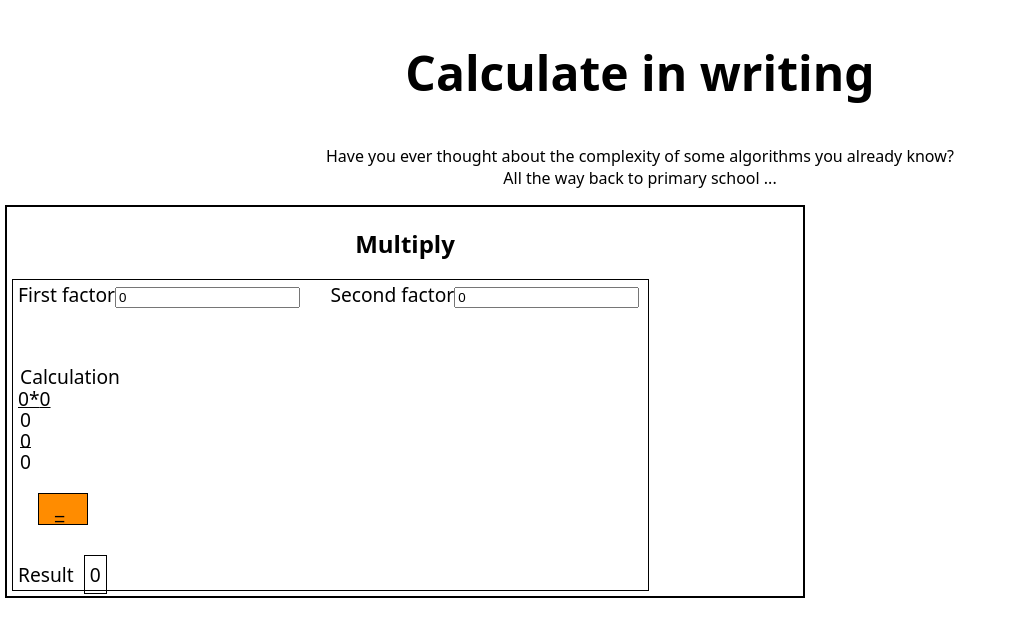
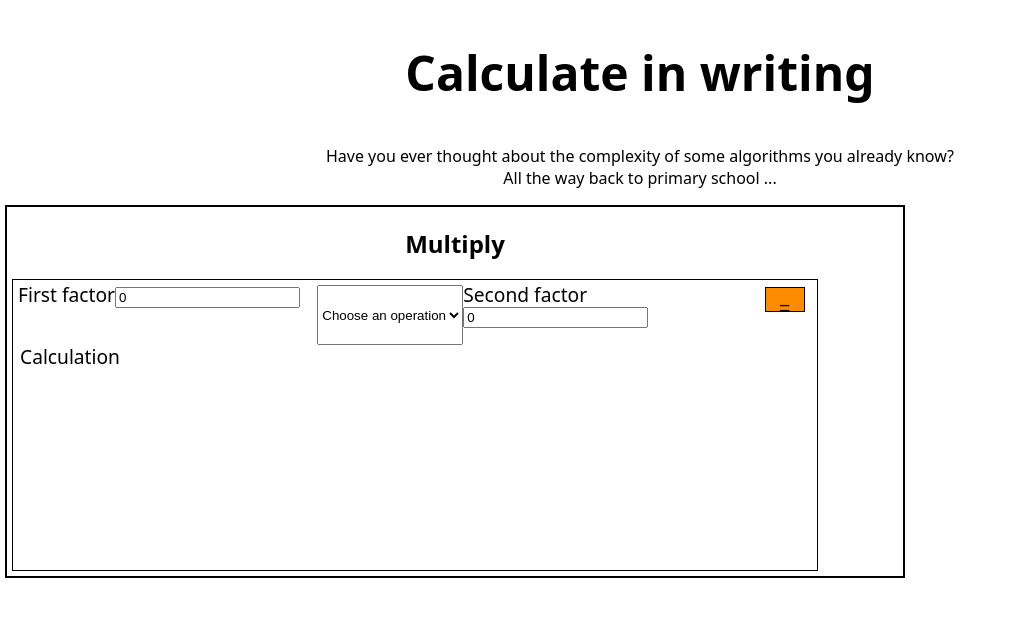
Before and after one commit to Xristof23/calculators, a React (Create React App) app: page / in a window 1280 px wide. Shown: the top 636 px of the page, without its empty margins (0-1012 px from the left). Built offline with nearby package versions, Linux system fonts and the light colour scheme.

Commit message:
introduced op menu, started on array *

```diff
--- a/src/App.js
+++ b/src/App.js
@@ -47,23 +47,32 @@ function MultiplyInWriting({ a, b }) {
       <p className="calc-write">{secondLine}</p>
       <p className="calc-result">{result}</p>
 
-      <button
-        className="calculate-button"
-        // onClick={(() => )}
-      >
-        =
-      </button>
-
       <p>
         Result <output className="result">{result}</output>
       </p>
     </>
   );
 }
-// console.log("MIW: ", MultiplyInWriting("111", "23"));
+
+function MultiplyWithArray(a, b) {
+  const firstArray = a.split("");
+  const secondArray = b.split("");
+  console.log(firstArray);
+  console.log(secondArray);
+}
+MultiplyWithArray("250", "53");
+
 export default function App() {
   const [firstFactor, setFirstFactor] = useState("0");
   const [secondFactor, setSecondFactor] = useState("0");
+  const [operation, setOperation] = useState("multiplication");
+
+  // write function to start component MiW?
+  function handleCalculation() {
+    console.log("Handle calc");
+    console.log(operation);
+  }
+
   return (
     <main>
       <article>
@@ -85,6 +94,23 @@ export default function App() {
               onChange={(event) => setFirstFactor(event.target.value)}
             ></input>
           </label>
+          <select
+            id="operation"
+            value={operation}
+            onChange={(event) => setOperation(event.target.value)}
+          >
+            <option value="">Choose an operation</option>
+            <option value="add">+</option>
+            <option value="subtract">-</option>
+            <option value="multiply">*</option>
+            <option value="divide">/</option>
+          </select>
+          {/* <button
+            className="calculate-button"
+
+          >
+            *
+          </button> */}
           <label htmlFor="secondfactor">
             Second factor
             <input
@@ -93,9 +119,14 @@ export default function App() {
               onChange={(event) => setSecondFactor(event.target.value)}
             ></input>
           </label>
+          <button className="calculate-button" onClick={handleCalculation}>
+            =
+          </button>
           <div>
             <p className="calc-write">Calculation</p>
-            <MultiplyInWriting a={firstFactor} b={secondFactor} />
+            {operation == "multiply" ? (
+              <MultiplyInWriting a={firstFactor} b={secondFactor} />
+            ) : null}
           </div>
         </div>
       </div>
@@ -124,7 +155,7 @@ function StringToArray() {
 const testText = "Hallo wie geht es dir?";
 function StringToWords() {
   const testArray = testText.split(" ");
-  // console.log(firstArray);
+
   return (
     <article>
       <p>
--- a/src/styles.css
+++ b/src/styles.css
@@ -11,30 +11,30 @@ body {
 }
 
 .calculator {
-  width: 800px;
+  width: 900px;
 
   border: 2px solid black;
   margin: 5px;
 }
 
 .calculate-button {
-  width: 50px;
-  height: 30px;
-  text-align: left;
+  width: 40px;
+  height: 25px;
+  text-align: center;
   background-color: darkorange;
   border: 1px solid black;
-  margin: 20px;
-  padding: 15px;
+  margin: 2px;
+  padding: 10px;
   font-size: 1.2rem;
   line-height: 1.2rem;
 }
 .inputs {
   display: grid;
-  grid-template-columns: 4fr 4fr;
-  grid-template-rows: 80px 120px 100px;
+  grid-template-columns: 6fr 1fr 6fr 1fr;
+  grid-template-rows: 60px 120px 100px;
   text-align: left;
   border: 1px solid black;
-  width: 80%;
+  width: 90%;
   margin: 5px;
   padding: 5px;
   font-size: 1.2rem;
```
